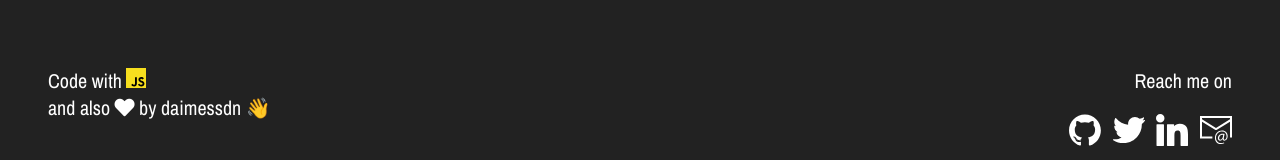
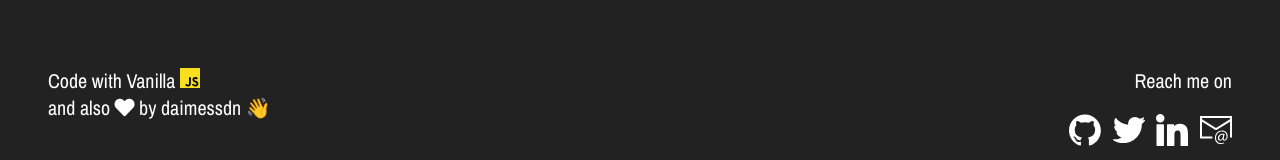
Before and after one commit to daimessdn/path-thern, a plain HTML site: page index.html in a window 1280 px wide. Shown: the part 1601-1761 px from the top of the page. Drawn offline with nearby package versions, Linux system fonts and the light colour scheme.

Commit message:
small edit of footer

```diff
--- a/index.html
+++ b/index.html
@@ -77,7 +77,7 @@
 	<footer>
         <div>
             <p>
-                Code with
+                Code with Vanilla
                 <img class="language-logo" src="src/img/icon/jslogo.svg" title="JavaScript" alt="JavaScript" /><br />and also <i class="fas fa-heart"></i> by daimessdn 👋
             </p>
 
```
